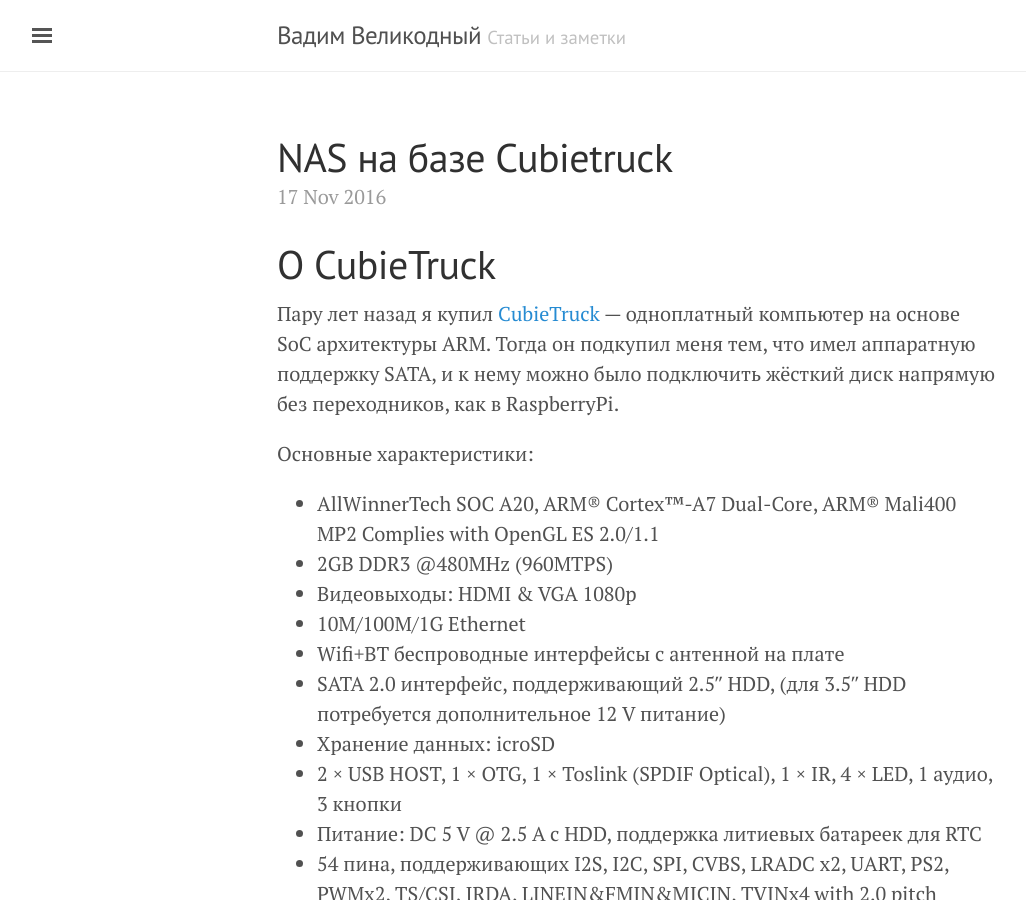
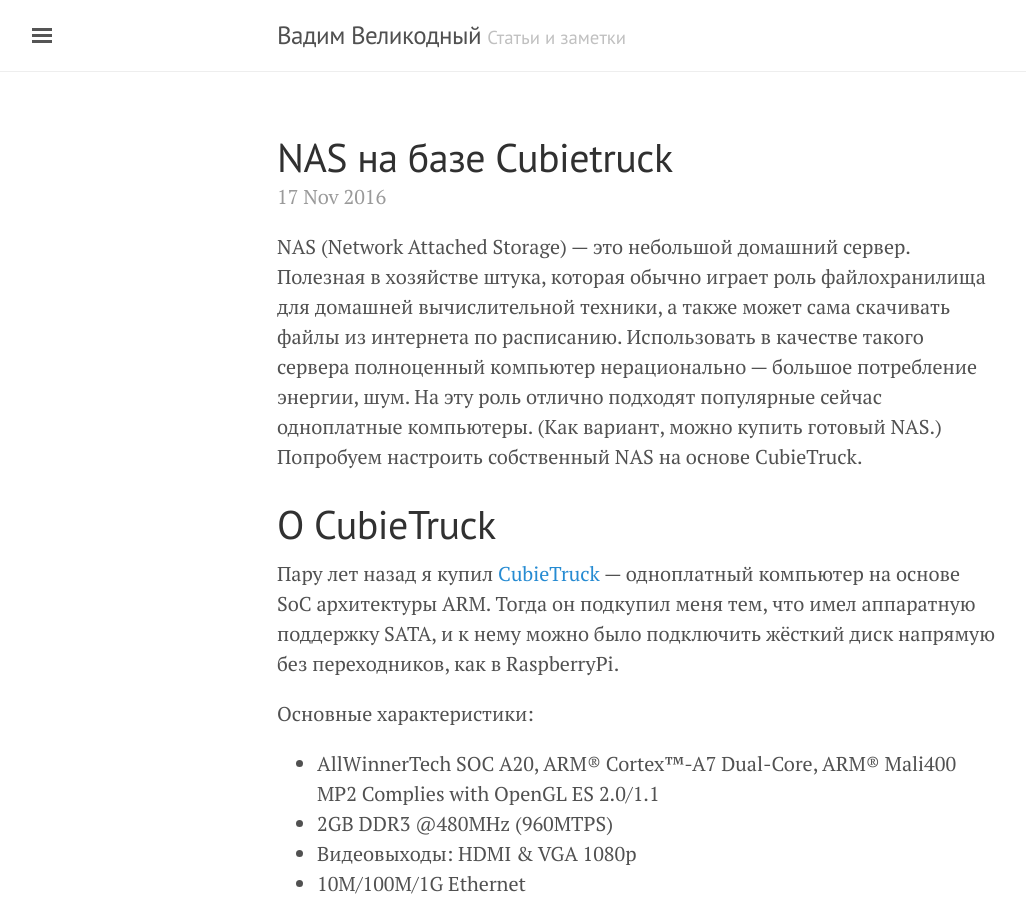
Before and after one commit to velikodniy/velikodniy.github.io, a Jekyll site: the page built from _posts/2016-11-17-cubietruck-as-nas.md, in a window 1280 px wide and 900 px high. Shown: the whole window, without its empty margins (3-1029 px from the left). Built offline with Jekyll 4.4.1, drawn with Linux system fonts in a browser that asks for light colours; a script that is not in the unit is left out.

Commit message:
Add first paragraph

```diff
--- a/_posts/2016-11-17-cubietruck-as-nas.md
+++ b/_posts/2016-11-17-cubietruck-as-nas.md
@@ -2,6 +2,15 @@
 layout: post
 title:  NAS на базе Cubietruck
 ---
+
+NAS (Network Attached Storage) — это небольшой домашний
+сервер. Полезная в хозяйстве штука, которая обычно играет роль
+файлохранилища для домашней вычислительной техники, а также может сама
+скачивать файлы из интернета по расписанию. Использовать в качестве
+такого сервера полноценный компьютер нерационально — большое
+потребление энергии, шум. На эту роль отлично подходят популярные
+сейчас одноплатные компьютеры. (Как вариант, можно купить готовый
+NAS.) Попробуем настроить собственный NAS на основе CubieTruck.
 
 О CubieTruck
 ============
```
